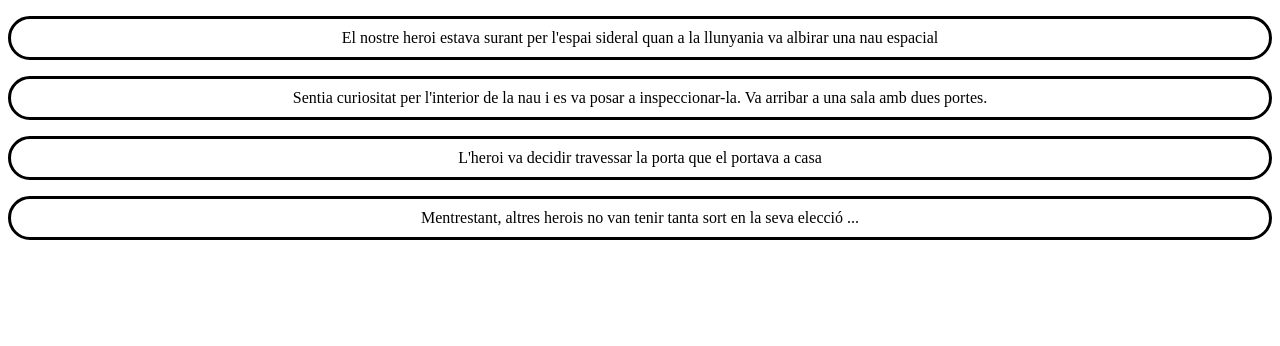
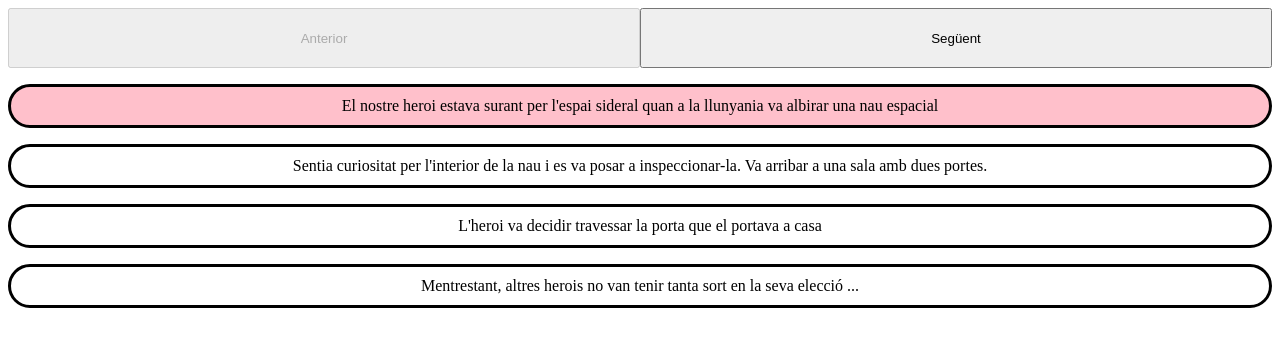
Before and after one commit to gerouvi/sprint-6, a React (Create React App) app: page / in a window 1280 px wide. Shown: the top 346 px of the page. Built offline with nearby package versions, Linux system fonts and the light colour scheme.

Commit message:
sprint 6, exercici 4

```diff
--- a/src/components/escena/Escena.js
+++ b/src/components/escena/Escena.js
@@ -1,13 +1,32 @@
-import { Paragraph } from '../../styled';
+import { useState } from 'react';
+import { Button, Paragraph } from '../../styled';
 
-const Escena = ({ sentences }) => (
-  <>
-    {sentences
-      ? sentences.map((sentence, index) => (
-          <Paragraph key={index}>{sentence}</Paragraph>
-        ))
-      : null}
-  </>
-);
+const Escena = ({ sentences }) => {
+  const [currentActive, setCurrentActive] = useState(0);
+
+  if (!sentences) return null;
+
+  return (
+    <>
+      <Button
+        disabled={currentActive === 0}
+        onClick={() => setCurrentActive((prev) => prev - 1)}
+      >
+        Anterior
+      </Button>
+      <Button
+        disabled={currentActive === sentences.length - 1}
+        onClick={() => setCurrentActive((prev) => prev + 1)}
+      >
+        Següent
+      </Button>
+      {sentences.map((sentence, index) => (
+        <Paragraph bg={index === currentActive} key={index}>
+          {sentence}
+        </Paragraph>
+      ))}
+    </>
+  );
+};
 
 export default Escena;
--- a/src/styled.js
+++ b/src/styled.js
@@ -6,4 +6,16 @@ export const Paragraph = styled.p`
   padding-top: 10px;
   padding-bottom: 10px;
   text-align: center;
+  background-color: ${({ bg }) => (bg ? 'pink' : '')};
 `;
+
+export const Button = styled.button`
+  display: inline-block;
+  width: 50%;
+  height: 60px;
+  cursor: pointer;
+
+  &:disabled {
+    cursor: default;
+  }
+`;
```
